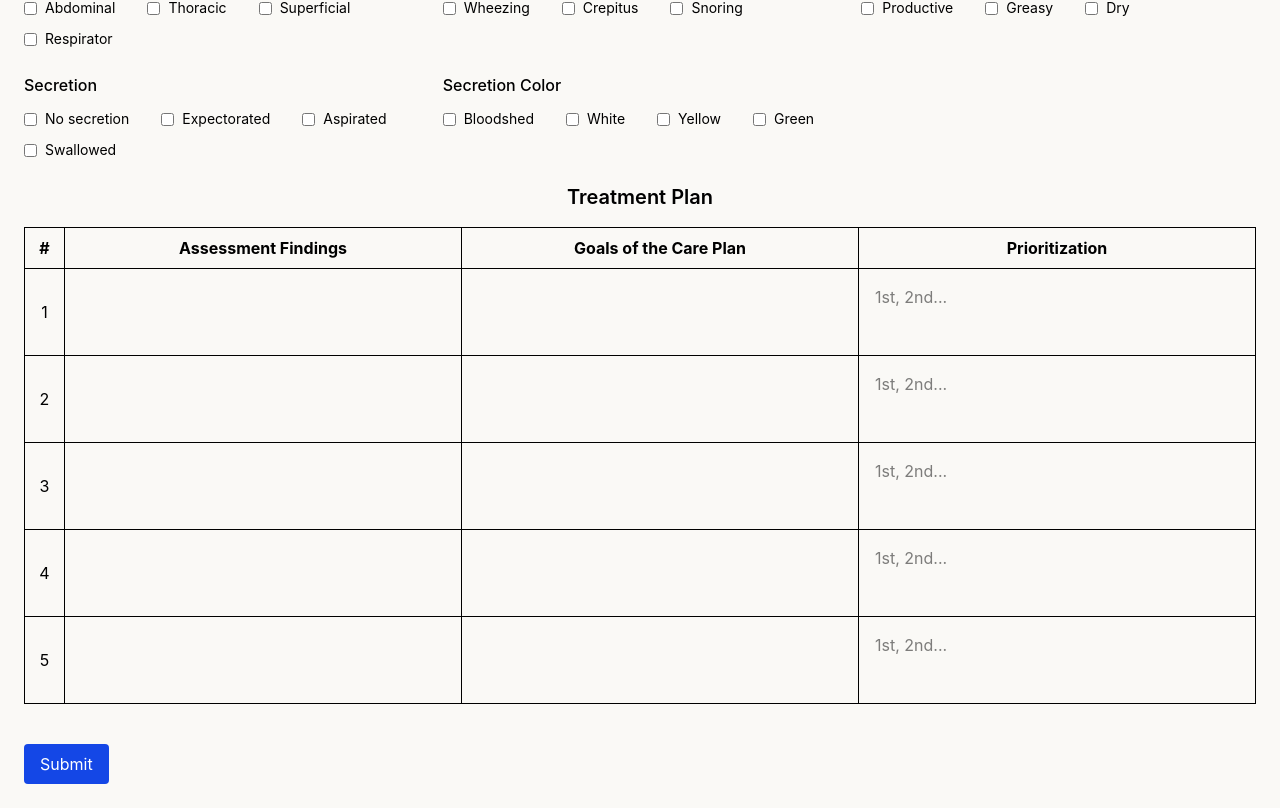
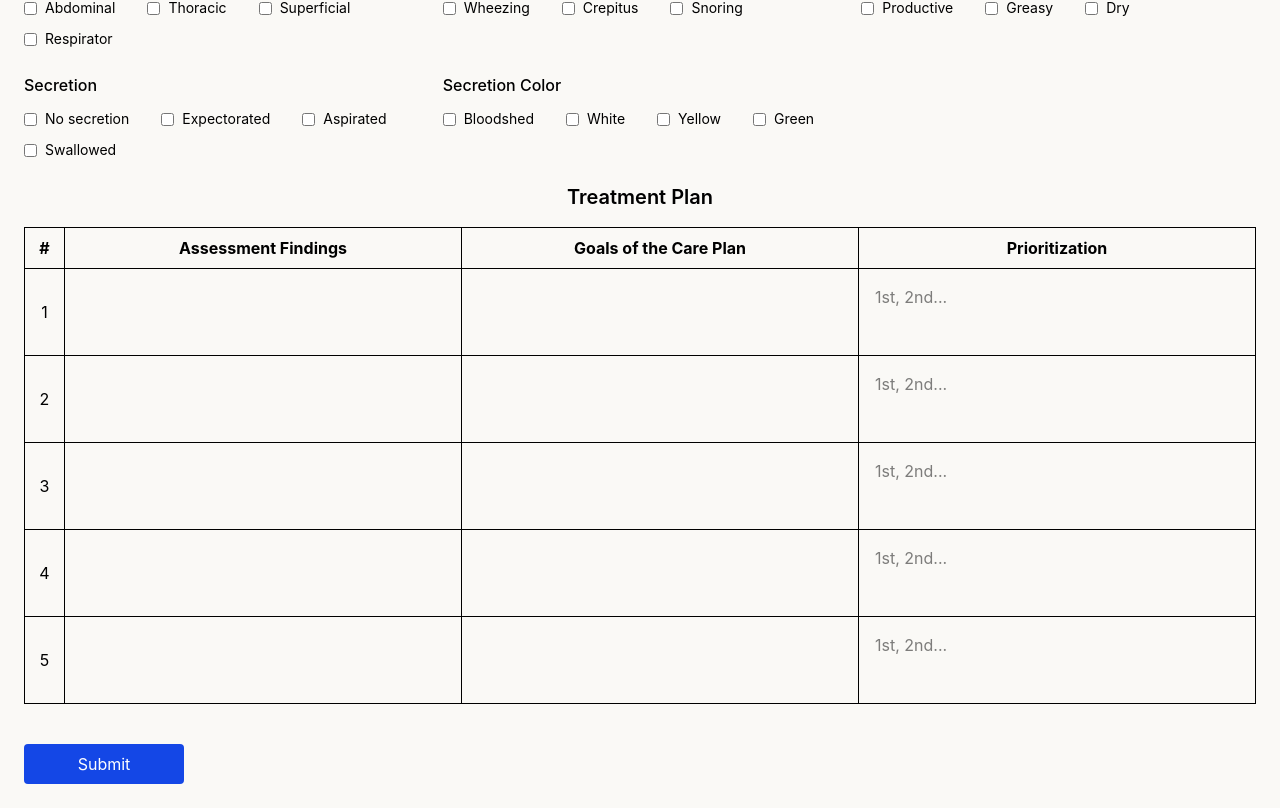
Before and after one commit to lauras14159/reapers-log, a React (Vite) app in the folder frontend/: page /patient/1 in a window 1280 px wide. Shown: the part 3684-4492 px from the top of the page. Built offline with nearby package versions, Linux system fonts and the light colour scheme.

Commit message:
fix design

```diff
--- a/frontend/src/components/patient/PatientForm.tsx
+++ b/frontend/src/components/patient/PatientForm.tsx
@@ -214,7 +214,7 @@ export default function PatientForm() {
                     </label>
                     <input
                         type="date"
-                        className="border p-3 sm:p-2 rounded w-full text-base"
+                        className="border p-3 sm:p-2 rounded w-fit md:w-full text-base"
                         value={patient.dateOfAccident}
                         onChange={e => setPatient({ ...patient, dateOfAccident: e.target.value })}
                     />
@@ -226,7 +226,7 @@ export default function PatientForm() {
                     </label>
                     <input
                         type="date"
-                        className="border p-3 sm:p-2 rounded w-full text-base"
+                        className="border p-3 sm:p-2 rounded w-fit md:w-full text-base"
                         value={patient.firstSessionDate}
                         onChange={e => setPatient({ ...patient, firstSessionDate: e.target.value })}
                     />
@@ -238,7 +238,7 @@ export default function PatientForm() {
                     </label>
                     <input
                         type="time"
-                        className="border p-3 sm:p-2 rounded w-full text-base"
+                        className="border p-3 sm:p-2 rounded w-fit md:w-full text-base"
                         value={patient.time}
                         onChange={e => setPatient({ ...patient, time: e.target.value })}
                     />
@@ -947,7 +947,7 @@ export default function PatientForm() {
                                     className="block md:table-row md:border-0"
                                 >
                                     {/* MOBILE TITLE */}
-                                    <td className="md:hidden font-semibold p-2 text-center">
+                                    <td className="md:hidden font-semibold p-2 text-center flex justify-center">
                                         {index + 1}
                                     </td>
 
@@ -987,7 +987,7 @@ export default function PatientForm() {
                                     </td>
 
                                     {/* Prioritization */}
-                                    <td className="block md:table-cell border-t md:border p-2 first:border-t-0">
+                                    <td className="block md:table-cell border-t md:border p-2 first:border-t-0 border-b">
                                         <p className="md:hidden text-xs font-semibold mb-1">
                                             Prioritization
                                         </p>
@@ -1008,11 +1008,13 @@ export default function PatientForm() {
                 </div>
             </div>
 
-            <button
-                type="submit"
-                className="hover:bg-[#1e2939] text-white px-4 py-2 rounded bg-blue-700 mt-4 duration-500">
-                Submit
-            </button>
+            <div className="md:justify-start justify-center flex">
+                <button
+                    type="submit"
+                    className="hover:bg-[#1e2939] text-white py-2 bg-blue-700 rounded mt-4 duration-500 max-w-xs md:max-w-40 w-full">
+                    Submit
+                </button>
+            </div>
         </form>
     );
 }
```
